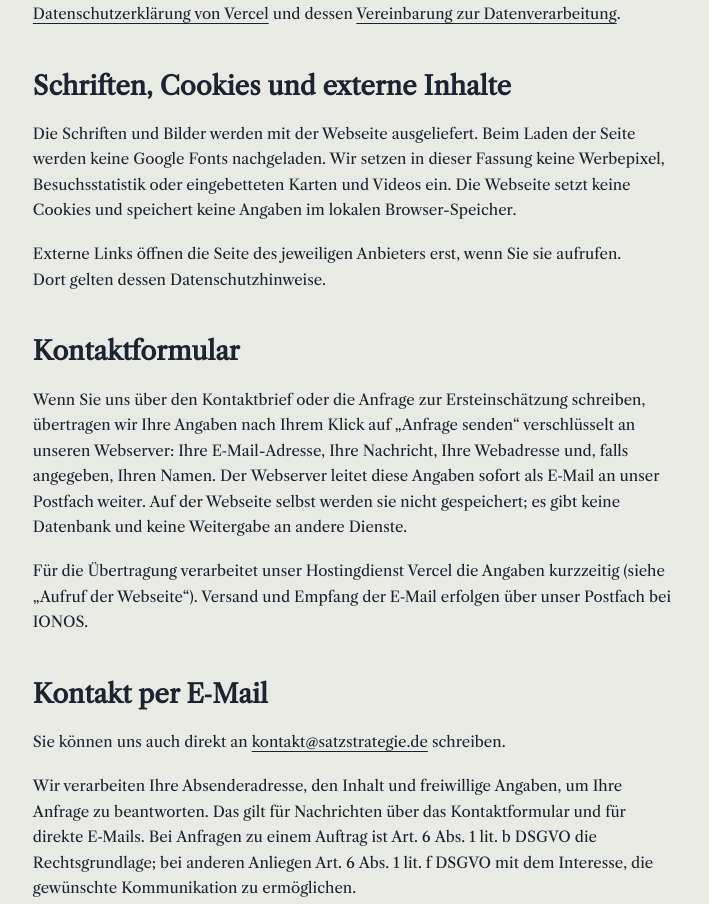
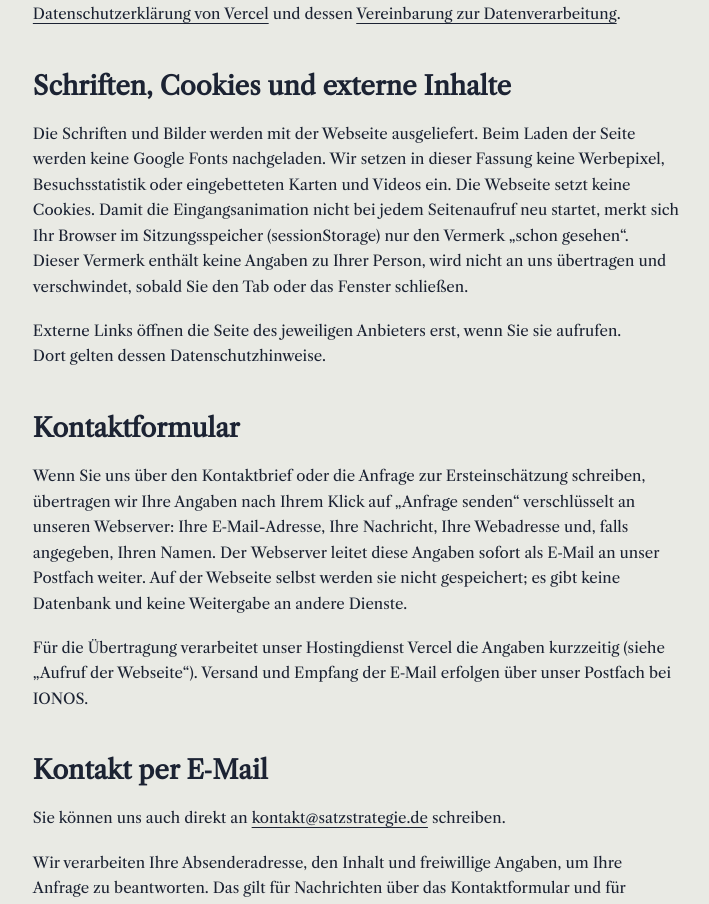
Before and after one commit to lillycontentcreatorwerkstatt-sudo/satzstrategie-webseite, a Next.js app in the folder webseiten-check/: page /datenschutz in a window 1280 px wide. Shown: the part 1042-1946 px from the top of the page, without its empty margins (374-1083 px from the left). Built offline with nearby package versions, Linux system fonts and the light colour scheme.

Commit message:
Datenschutz: Sitzungsspeicher für die Eingangsanimation ehrlich benennen
Co-Authored-By: Claude Opus 5.5 <noreply@anthropic.com>

```diff
--- a/webseiten-check/src/app/datenschutz/page.tsx
+++ b/webseiten-check/src/app/datenschutz/page.tsx
@@ -19,7 +19,7 @@ export default function DatenschutzPage() {
         <p>Anbieter ist Vercel Inc., USA. Eine&nbsp;Verarbeitung außerhalb der EU bzw. des&nbsp;EWR ist möglich. Informationen&nbsp;zu Verarbeitung und Übermittlungsmechanismen finden Sie in der <a href="https://vercel.com/legal/privacy-notice">Datenschutzerklärung von Vercel</a> und dessen <a href="https://vercel.com/legal/dpa">Vereinbarung zur Datenverarbeitung</a>.</p>
 
         <h2>Schriften, Cookies und externe Inhalte</h2>
-        <p>Die Schriften und Bilder werden mit der Webseite ausgeliefert. Beim&nbsp;Laden der Seite werden keine Google Fonts nachgeladen. Wir&nbsp;setzen in dieser Fassung keine Werbepixel, Besuchsstatistik oder eingebetteten Karten und Videos ein. Die&nbsp;Webseite setzt keine Cookies und speichert keine Angaben im lokalen Browser-Speicher.</p>
+        <p>Die Schriften und Bilder werden mit der Webseite ausgeliefert. Beim&nbsp;Laden der Seite werden keine Google Fonts nachgeladen. Wir&nbsp;setzen in dieser Fassung keine Werbepixel, Besuchsstatistik oder eingebetteten Karten und Videos ein. Die&nbsp;Webseite setzt keine Cookies. Damit&nbsp;die Eingangsanimation nicht bei jedem Seitenaufruf neu startet, merkt sich Ihr Browser im Sitzungsspeicher (sessionStorage) nur den Vermerk „schon gesehen“. Dieser&nbsp;Vermerk enthält keine Angaben zu Ihrer Person, wird nicht an uns übertragen und verschwindet, sobald Sie den Tab oder das Fenster schließen.</p>
         <p>Externe Links öffnen die Seite des jeweiligen Anbieters erst, wenn Sie sie aufrufen. Dort&nbsp;gelten dessen Datenschutzhinweise.</p>
 
         <h2>Kontaktformular</h2>
```
